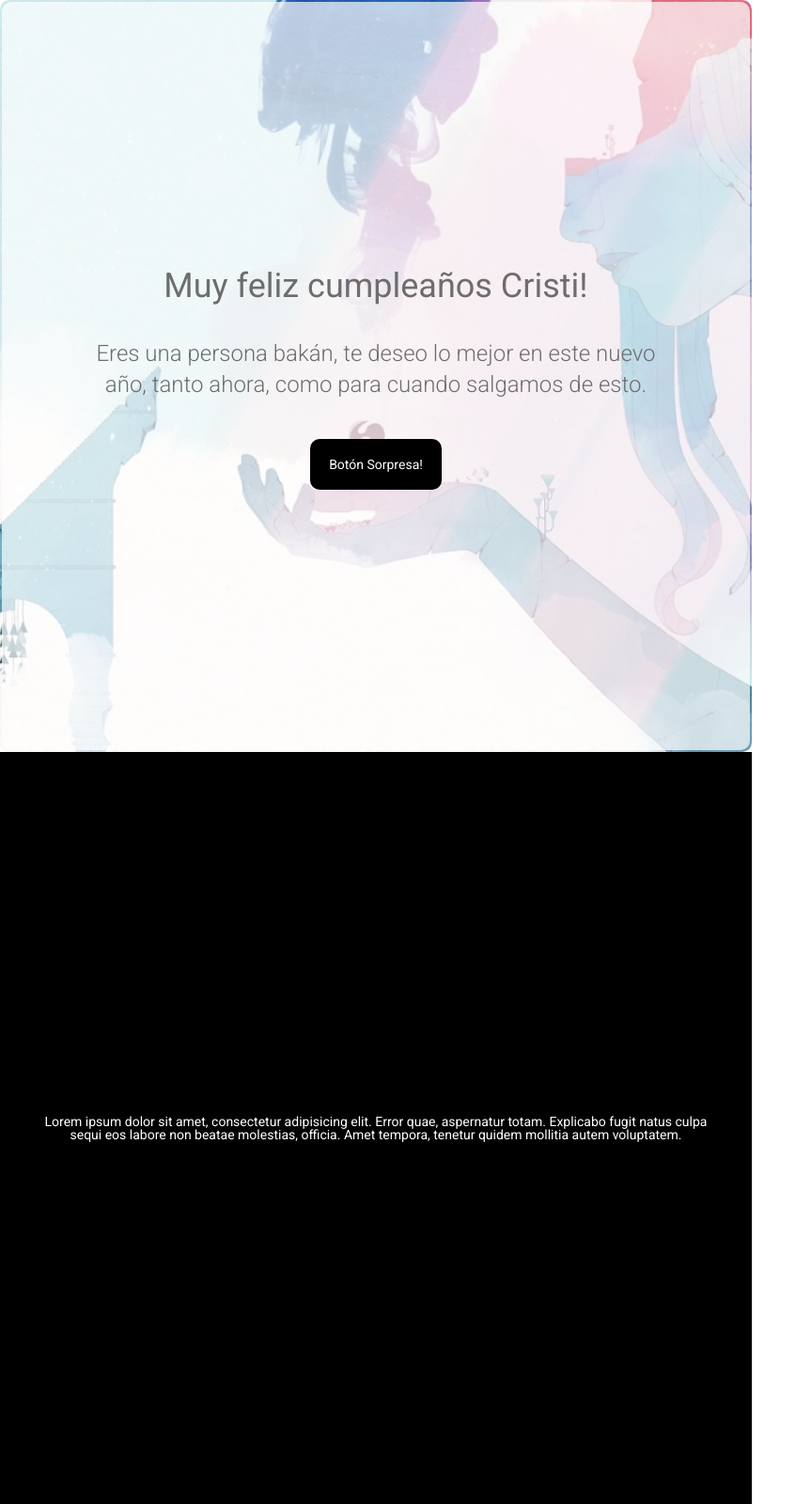
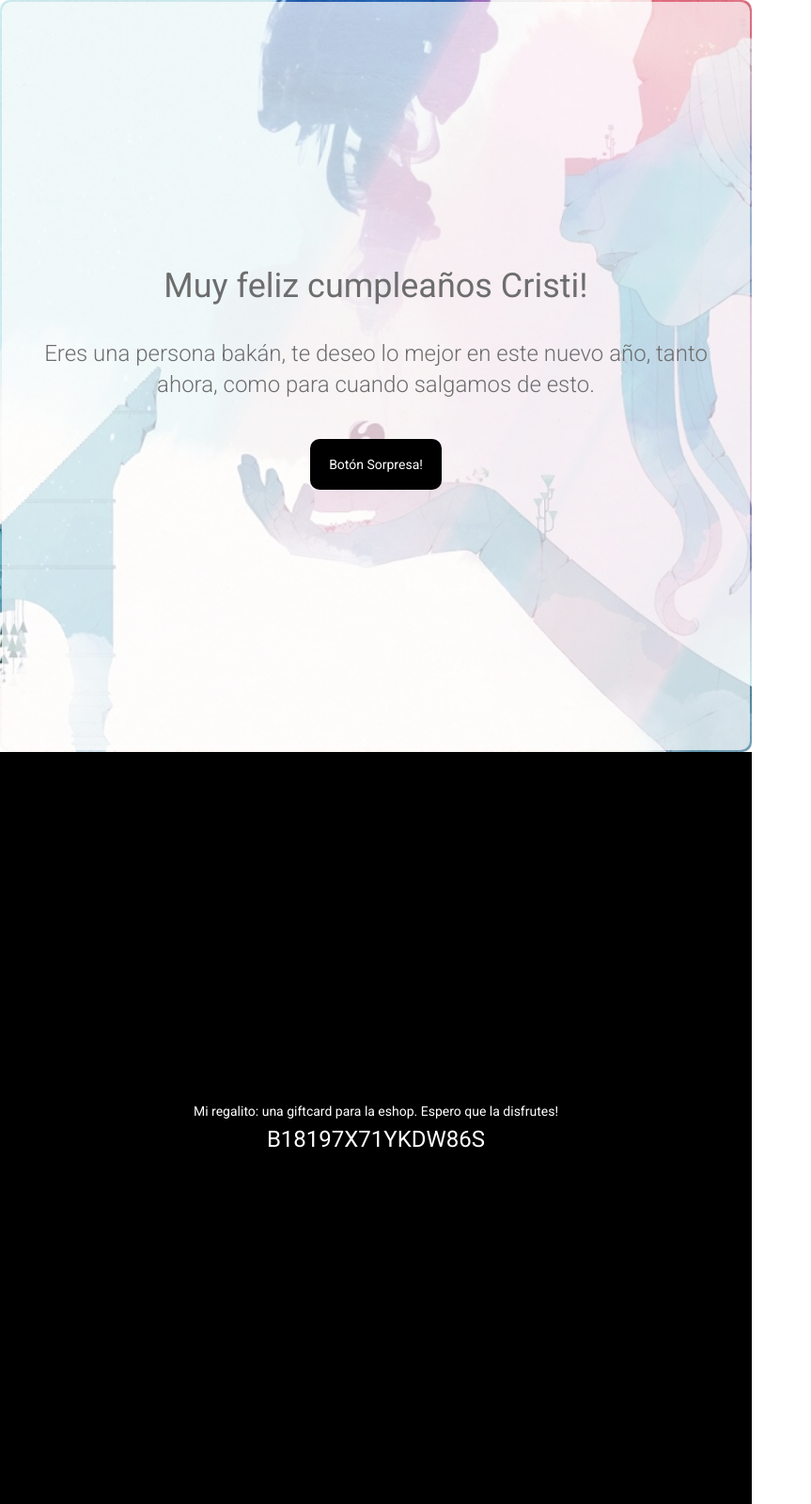
Before and after one commit to nicofront/nicofront.github.io, a PHP site: page / in a window 1280 px wide. Shown: the whole page at 94% size, without its empty margins (0-863 px from the left). Run offline with PHP 8.4, Linux system fonts and the light colour scheme.

Commit message:
Giftcard

```diff
--- a/cristi/index.html
+++ b/cristi/index.html
@@ -33,7 +33,10 @@
 				<td>
 					<div>
 						<p>
-							Lorem ipsum dolor sit amet, consectetur adipisicing elit. Error quae, aspernatur totam. Explicabo fugit natus culpa sequi eos labore non beatae molestias, officia. Amet tempora, tenetur quidem mollitia autem voluptatem.
+							Mi regalito: una giftcard para la eshop. Espero que la disfrutes! <br>
+							<span>
+								B18197X71YKDW86S
+							</span>
 						</p>
 					</div>
 				</td>
--- a/cristi/style.css
+++ b/cristi/style.css
@@ -13,8 +13,7 @@ body{
 }
 table{
 	vertical-align: middle;
-	max-width: 100%;
-	width: 800px;
+	width: 100%;
 	height: 100vh;
 }
 td{
@@ -44,11 +43,10 @@ h3{
 	font-size: 24px;
 	line-height: 1.4;
 	font-weight: 300;
-	width: 600px;
-	max-width: 100%;
-	display: inline-block;
 	margin: 0;
 	margin-bottom: 40px;
+	display: inline-block;
+	max-width: 100%;
 }
 a{
 	display: inline-block;
@@ -87,3 +85,10 @@ a:hover{
 .sorpresa td{
 	color: #fff;
 }
+.sorpresa p{
+	line-height: 24px;
+}
+.sorpresa span{
+	font-size: 24px;
+	line-height: 37px;
+}
```
